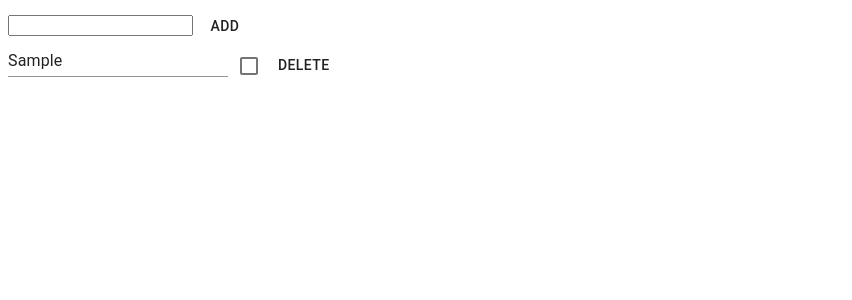
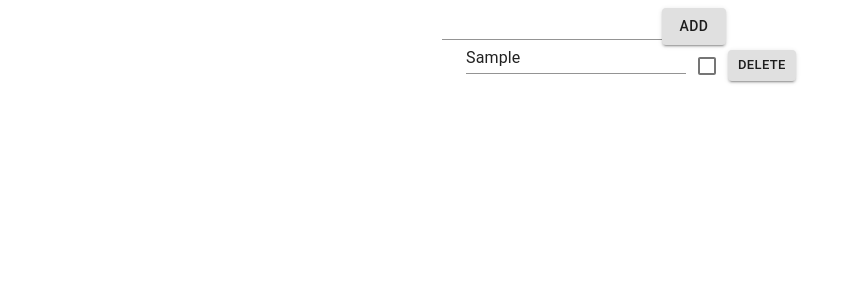
Before and after one commit to K-Daiki-0ne/Recoil_Study, a React (Create React App) app: page / in a window 1280 px wide. Both pictures are taken after typing "Sample" into the empty fields and a click on the button "ADD". Shown: the top 300 px of the page, without its empty margins (0-852 px from the left). Built offline with nearby package versions, Linux system fonts and the light colour scheme.

Commit message:
Fix: component design

```diff
--- a/src/components/TodoItemCreater/TodoItemCreater.tsx
+++ b/src/components/TodoItemCreater/TodoItemCreater.tsx
@@ -1,7 +1,10 @@
 import React from 'react';
 import { useState } from 'react';
 import { useTodo } from '../../hooks/useTodo';
-import { Button } from '@material-ui/core';
+import {
+  Button,
+  TextField
+ } from '@material-ui/core';
 
 export function TodoItemCreater() {
   const [inputValue, setInputValue] = useState('');
@@ -18,12 +21,14 @@ export function TodoItemCreater() {
 
   return (
     <>
-      <input
+      <TextField
+        size='medium'
         type='text'
         value={inputValue}
         onChange={onChange}
       />
       <Button
+        variant="contained"
         onClick={onClick}
       >
         Add
--- a/src/components/TodoListItem/TodoListItem.tsx
+++ b/src/components/TodoListItem/TodoListItem.tsx
@@ -9,7 +9,8 @@ import {
 import {
   Button,
   Checkbox,
-  TextField
+  TextField,
+  Container
 } from '@material-ui/core';
 
 type TodoProps = {
@@ -46,10 +47,15 @@ export const TodoListItem: React.FC<TodoProps> =({ todo })=> {
 
   return (
     <div>
+      <Container
+        fixed
+        maxWidth='sm'
+      >
         <TextField
           type='text'
           value={todo.title}
           onChange={editItemText}
+          size='small'
         />
         <Checkbox
           color='primary'
@@ -57,10 +63,13 @@ export const TodoListItem: React.FC<TodoProps> =({ todo })=> {
           onChange={toggleItemCompletion}
         />
         <Button
+          variant="contained"
           onClick={deleteItem}
+          size='small'
         >
           Delete
         </Button>
+      </Container>
     </div>
   )
 }
--- a/src/page/Home.tsx
+++ b/src/page/Home.tsx
@@ -1,8 +1,14 @@
 import React from 'react';
 import { TodoList } from '../components/TodoList/TodoList';
+import { Container } from '@material-ui/core';
 
 export function Home() {
   return (
-    <TodoList />
+    <Container
+      maxWidth='xs'
+      fixed
+    >
+      <TodoList />
+    </Container>
   );
 }
```
Lines whose indentation alone changed are shown as unchanged.
